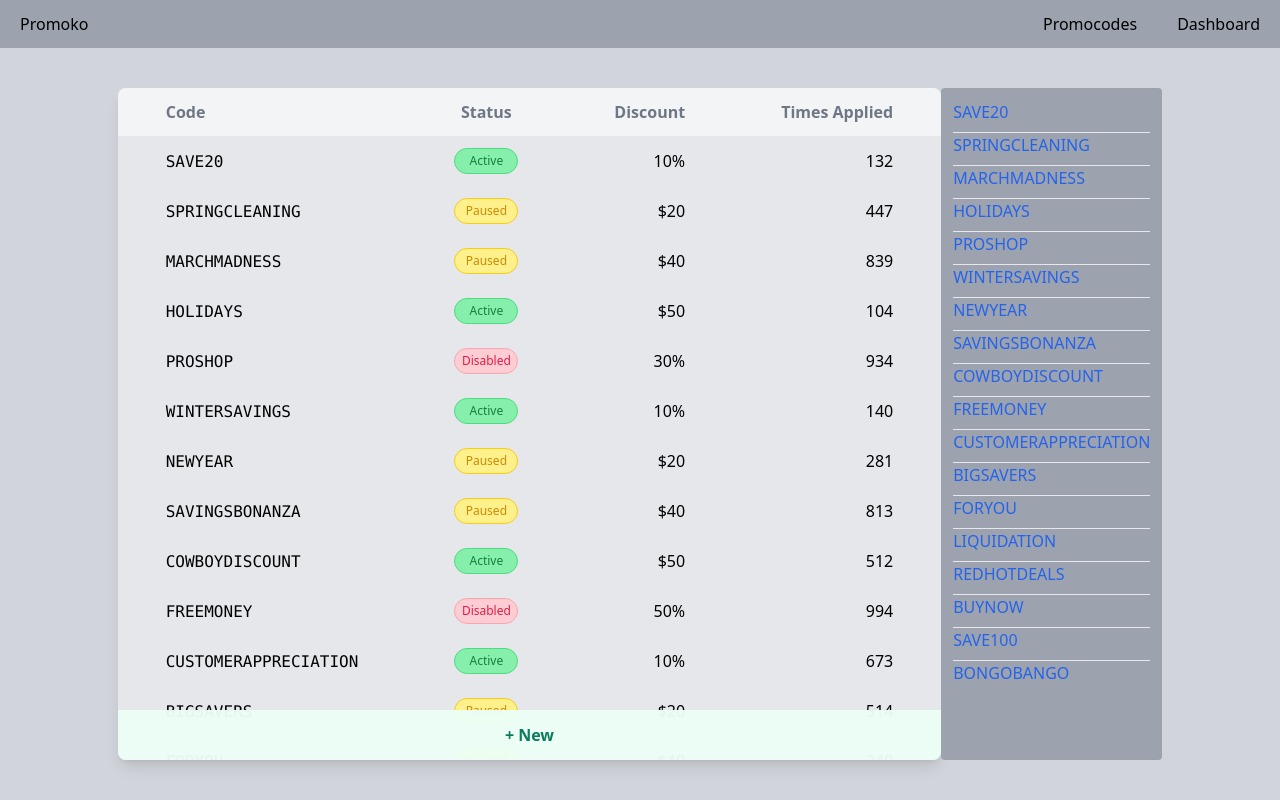
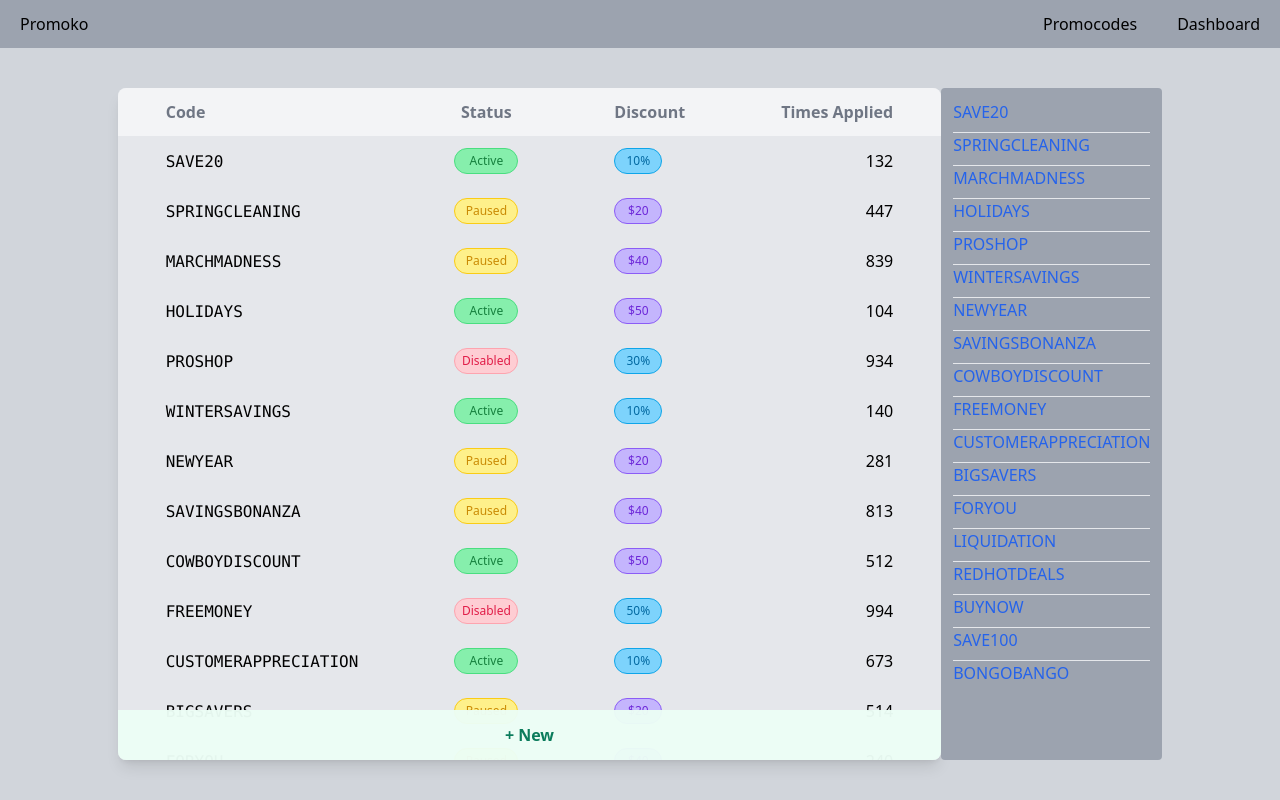
Before and after one commit to daniel-black/promocodes-manager, a Next.js app: page /promocodes in a window 1280 px wide. Built offline with nearby package versions, Linux system fonts and the light colour scheme.

Commit message:
create pc discount pill component

```diff
--- a/src/app/(manager)/promocodes/page.tsx
+++ b/src/app/(manager)/promocodes/page.tsx
@@ -1,3 +1,4 @@
+import { PromocodeDiscountPill } from "@/components/PromocodeDiscountPill";
 import { PromocodeStatusPill } from "@/components/PromocodeStatusPill";
 import { mockPromocodes } from "@/data";
 import Link from "next/link";
@@ -10,8 +11,7 @@ export default function PromocodesPage() {
           <tr className="bg-gray-100 text-gray-500">
             <th className="px-12 py-3">Code</th>
             <th className="px-12 py-3 text-center">Status</th>
-            {/* <th className="px-12 py-3">Type</th> */}
-            <th className="px-12 py-3">Discount</th>
+            <th className="px-12 py-3 text-center">Discount</th>
             <th className="px-12 py-3">Times Applied</th>
           </tr>
         </thead>
@@ -23,10 +23,11 @@ export default function PromocodesPage() {
                   {p.code}
                 </Link>
               </td>
-              <td className="px-12 py-3"><PromocodeStatusPill status={p.status} /></td>
-              {/* <td className="px-12 py-3">{p.codeType}</td> */}
-              <td className="px-12 py-3 text-right">
-                {p.codeType === 'amount' && '$'}{p.discount}{p.codeType === 'percent' && '%'}
+              <td className="px-12 py-3">
+                <PromocodeStatusPill status={p.status} />
+              </td>
+              <td className="px-12 py-3">
+                <PromocodeDiscountPill codeType={p.codeType} discount={p.discount} />
               </td>
               <td className="px-12 py-3 text-right">{Math.round(Math.random() * 1000)}</td>
             </tr>
--- a/src/components/CodeNameFormSection.tsx
+++ b/src/components/CodeNameFormSection.tsx
@@ -18,7 +18,7 @@ export const CodeNameFormSection = ({
         type="text"
         value={code.toUpperCase()}
         onChange={e => setCode(e.target.value.toUpperCase())}
-        placeholder={'SAVE25'}
+        placeholder={'SAVE10'}
         className='w-full text-lg rounded py-2 px-4 font-mono bg-gray-50 text-gray-600 shadow outline-none focus:ring-1'
         required
       />
--- a/src/components/NewPromocodeForm.tsx
+++ b/src/components/NewPromocodeForm.tsx
@@ -1,6 +1,6 @@
 'use client';
 
-import { ChangeEvent, FormEvent, useState } from "react";
+import { FormEvent, useState } from "react";
 import { CodeType } from "@/types";
 import { CodeNameFormSection } from "./CodeNameFormSection";
 import { CodeTypeFormSection } from "./CodeTypeFormSection";
@@ -67,26 +67,3 @@ export const NewPromocodeForm = () => {
     </form>
   );
 }
-
-type DiscountInputProps = {
-  codeType: CodeType;
-  discount: number;
-  setDiscount: (e: ChangeEvent<HTMLInputElement>) => void;
-};
-
-function DiscountInput({ codeType, discount, setDiscount }: DiscountInputProps) {
-  const isPercent = codeType === 'percent';
-  return (
-    <div className="relative">
-      <span className="absolute top-1 left-3">{isPercent ? '%' : '$'}</span>
-      <input
-        min={0}
-        max={isPercent ? 100 : 10000}
-        type="number"
-        value={discount}
-        onChange={setDiscount}
-        className='text-right py-1 w-24'
-      />
-    </div>
-  );
-}
--- /dev/null
+++ b/src/components/PromocodeDiscountPill.tsx
@@ -0,0 +1,28 @@
+import { CodeType } from "@/types";
+
+type PromocodeDiscountPillProps = {
+  codeType: CodeType;
+  discount: number;
+}
+
+export function PromocodeDiscountPill({ codeType, discount }: PromocodeDiscountPillProps) {
+  const isAmount = codeType === 'amount';
+  const pillStyle = `
+    flex justify-center items-center w-12 py-1
+    rounded-full text-xs text-center border
+    ${isAmount
+      ? 'bg-violet-300 text-violet-700 border-violet-500'
+      : 'bg-sky-300 text-sky-700 border-sky-500'
+    }
+  `;
+
+  const displayText = isAmount
+    ? `$${discount}`
+    : `${discount}%`;
+
+  return (
+    <span className={pillStyle}>
+      {displayText}
+    </span>
+  );
+}
--- a/src/components/PromocodeStatusPill.tsx
+++ b/src/components/PromocodeStatusPill.tsx
@@ -1,7 +1,7 @@
 import { Status } from "@/types";
 
 export function PromocodeStatusPill({ status }: { status: Status }) {
-  let pillStyle = 'flex justify-center items-center w-16 py-1 bg-green-200 rounded-full text-xs text-center border capitalize';
+  let pillStyle = 'flex justify-center items-center w-16 py-1 rounded-full text-xs text-center border capitalize';
   // let icon = '';
 
   switch (status) {
```
